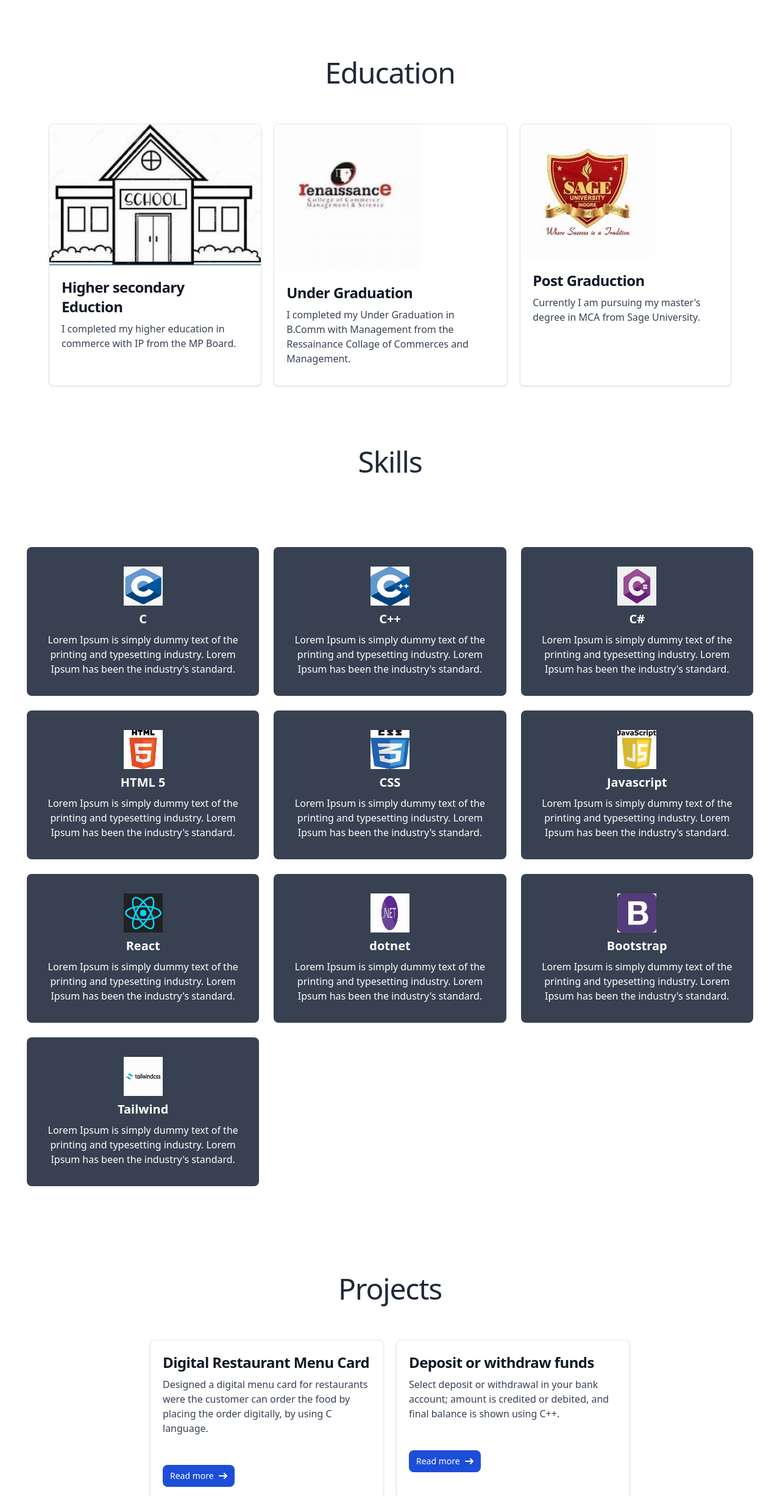
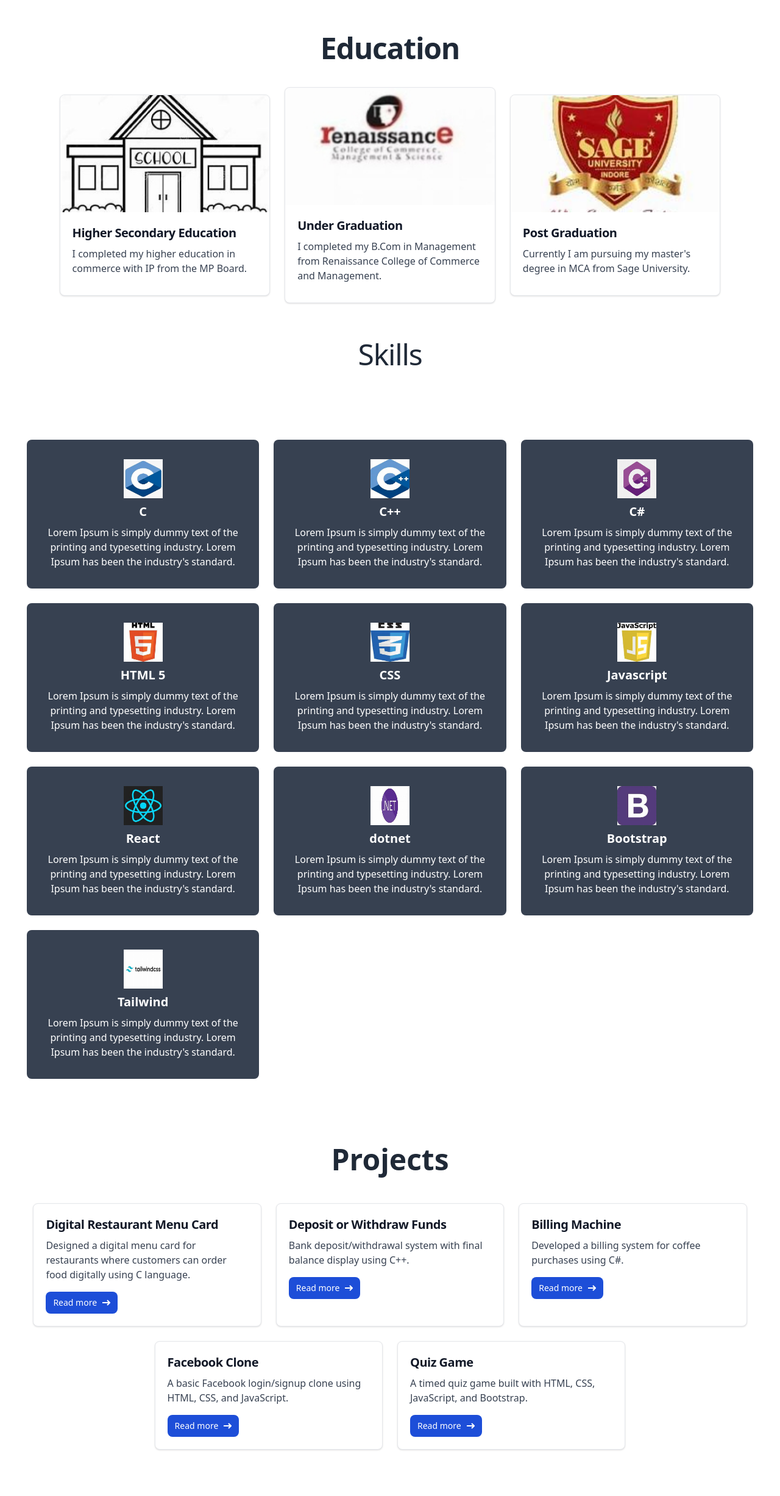
Before and after one commit to yaghyapran24chouksey/yaghya-portfolio, a React (Vite) app: page / in a window 1280 px wide. Shown: the part 1413-3866 px from the top of the page at 61% size. Built offline with nearby package versions, Linux system fonts and the light colour scheme.

Commit message:
17/04/2025

```diff
--- a/src/Components/Education/Education.jsx
+++ b/src/Components/Education/Education.jsx
@@ -5,62 +5,34 @@ import Sage_img from '../../assets/img/Sage_img.jpg'
 
 export default function Education() {
     return (
-        <div id='Education' className="mt-0 flex flex-cols flex-wrap items-center justify-around mx-auto p-20 text-gray-900 dark:text-white">
-            <h3 className="text-4xl leading-none tracking-tight text-gray-800 md:text-4xl lg:text-5xl dark:text-white mb-15">Education</h3>
+        <div id='Education' className="mt-0 flex flex-col items-center justify-center mx-auto px-4 py-10 text-gray-900 dark:text-white">
+            <h3 className="text-3xl sm:text-4xl lg:text-5xl font-bold tracking-tight text-gray-800 dark:text-white mb-10 text-center">Education</h3>
 
-            <div className="flex gap-5">
-
-                <div className="max-w-sm bg-white border border-gray-200 rounded-lg shadow-sm dark:bg-gray-800 dark:border-gray-700">
-                    <a>
-                        <img className="rounded-t-lg" src={school_img} alt="" />
-                    </a>
+            <div className="flex flex-col sm:flex-row sm:flex-wrap justify-center items-center gap-6 w-full max-w-6xl">
+                {/* Card 1 */}
+                <div className="w-full sm:w-[45%] lg:w-[30%] bg-white border border-gray-200 rounded-lg shadow-sm dark:bg-gray-800 dark:border-gray-700">
+                    <img className="rounded-t-lg w-full h-48 object-cover" src={school_img} alt="School" />
                     <div className="p-5">
-                        <a>
-                            <h5 className="mb-2 text-2xl font-bold tracking-tight text-gray-900 dark:text-white">Higher secondary Eduction</h5>
-                        </a>
-                        <p className="mb-3 font-normal text-gray-700 dark:text-gray-400">I completed my higher education in commerce with IP from the MP Board.</p>
-                        {/* <a href="#" className="mt-6 inline-flex items-center px-3 py-2 text-sm font-medium text-center text-white bg-blue-700 rounded-lg hover:bg-blue-800 focus:ring-4 focus:outline-none focus:ring-blue-300 dark:bg-blue-600 dark:hover:bg-blue-700 dark:focus:ring-blue-800">
-                            Read more
-                            <svg className="rtl:rotate-180 w-3.5 h-3.5 ms-2" aria-hidden="true" xmlns="http://www.w3.org/2000/svg" fill="none" viewBox="0 0 14 10">
-                                <path stroke="currentColor" strokeLinecap="round" strokeLinejoin="round" strokeWidth="2" d="M1 5h12m0 0L9 1m4 4L9 9" />
-                            </svg>
-                        </a> */}
+                        <h5 className="mb-2 text-xl font-bold tracking-tight text-gray-900 dark:text-white">Higher Secondary Education</h5>
+                        <p className="mb-3 text-gray-700 dark:text-gray-400">I completed my higher education in commerce with IP from the MP Board.</p>
                     </div>
                 </div>
 
-                <div className="max-w-sm bg-white border border-gray-200 rounded-lg shadow-sm dark:bg-gray-800 dark:border-gray-700">
-                    <a>
-                        <img className="rounded-t-lg" src={renaissance_img} alt="" />
-                    </a>
+                {/* Card 2 */}
+                <div className="w-full sm:w-[45%] lg:w-[30%] bg-white border border-gray-200 rounded-lg shadow-sm dark:bg-gray-800 dark:border-gray-700">
+                    <img className="rounded-t-lg w-full h-48 object-cover" src={renaissance_img} alt="College" />
                     <div className="p-5">
-                        <a>
-                            <h5 className="mb-2 text-2xl font-bold tracking-tight text-gray-900 dark:text-white">Under Graduation</h5>
-                        </a>
-                        <p className="mb-3 font-normal text-gray-700 dark:text-gray-400">I completed my Under Graduation in B.Comm with Management from the Ressainance Collage of Commerces and Management.</p>
-                        {/* <a href="#" className="inline-flex items-center px-3 py-2 text-sm font-medium text-center text-white bg-blue-700 rounded-lg hover:bg-blue-800 focus:ring-4 focus:outline-none focus:ring-blue-300 dark:bg-blue-600 dark:hover:bg-blue-700 dark:focus:ring-blue-800">
-                            Read more
-                            <svg className="rtl:rotate-180 w-3.5 h-3.5 ms-2" aria-hidden="true" xmlns="http://www.w3.org/2000/svg" fill="none" viewBox="0 0 14 10">
-                                <path stroke="currentColor" strokeLinecap="round" strokeLinejoin="round" strokeWidth="2" d="M1 5h12m0 0L9 1m4 4L9 9" />
-                            </svg>
-                        </a> */}
+                        <h5 className="mb-2 text-xl font-bold tracking-tight text-gray-900 dark:text-white">Under Graduation</h5>
+                        <p className="mb-3 text-gray-700 dark:text-gray-400">I completed my B.Com in Management from Renaissance College of Commerce and Management.</p>
                     </div>
                 </div>
 
-                <div className="max-w-sm bg-white border border-gray-200 rounded-lg shadow-sm dark:bg-gray-800 dark:border-gray-700">
-                    <a>
-                        <img className="rounded-t-lg" src={Sage_img} alt="" />
-                    </a>
+                {/* Card 3 */}
+                <div className="w-full sm:w-[45%] lg:w-[30%] bg-white border border-gray-200 rounded-lg shadow-sm dark:bg-gray-800 dark:border-gray-700">
+                    <img className="rounded-t-lg w-full h-48 object-cover" src={Sage_img} alt="Post Graduation" />
                     <div className="p-5">
-                        <a>
-                            <h5 className="mb-2 text-2xl font-bold tracking-tight text-gray-900 dark:text-white">Post Graduction</h5>
-                        </a>
-                        <p className="mb-3 font-normal text-gray-700 dark:text-gray-400">Currently I am pursuing my master's degree in MCA from Sage University.</p>
-                        {/* <a href="#" className="mt-6 inline-flex items-center px-3 py-2 text-sm font-medium text-center text-white bg-blue-700 rounded-lg hover:bg-blue-800 focus:ring-4 focus:outline-none focus:ring-blue-300 dark:bg-blue-600 dark:hover:bg-blue-700 dark:focus:ring-blue-800">
-                            Read more
-                            <svg className="rtl:rotate-180 w-3.5 h-3.5 ms-2" aria-hidden="true" xmlns="http://www.w3.org/2000/svg" fill="none" viewBox="0 0 14 10">
-                                <path stroke="currentColor" strokeLinecap="round" strokeLinejoin="round" strokeWidth="2" d="M1 5h12m0 0L9 1m4 4L9 9" />
-                            </svg>
-                        </a> */}
+                        <h5 className="mb-2 text-xl font-bold tracking-tight text-gray-900 dark:text-white">Post Graduation</h5>
+                        <p className="mb-3 text-gray-700 dark:text-gray-400">Currently I am pursuing my master's degree in MCA from Sage University.</p>
                     </div>
                 </div>
             </div>
--- a/src/Components/Projects/Projects.jsx
+++ b/src/Components/Projects/Projects.jsx
@@ -2,95 +2,81 @@ import React from 'react'
 
 export default function Projects() {
     return (
-        <div id='Projects' className='h-screen flex'>
-            <div className="mt-10 flex flex-cols flex-wrap items-center justify-around mx-auto p-15 text-gray-900 dark:text-white">
-                <h3 className="flex flex-cols text-4xl leading-none tracking-tight text-gray-800 md:text-4xl lg:text-5xl dark:text-white">Projects</h3>
-                <div className='flex gap-5 flex-wrap justify-center p-15'>
-                    <div className="max-w-sm bg-white border border-gray-200 rounded-lg shadow-sm dark:bg-gray-800 dark:border-gray-700">
-                        {/* <a href="#">
-                            <img className="rounded-t-lg item-center" src="" alt="" />
-                        </a> */}
+        <div id='Projects' className='w-full py-16 px-4 text-gray-900 dark:text-white'>
+            <div className="max-w-7xl mx-auto flex flex-col items-center justify-center">
+                <h3 className="text-3xl sm:text-4xl lg:text-5xl font-bold mb-12 text-center text-gray-800 dark:text-white">Projects</h3>
+
+                <div className='flex flex-col sm:flex-row sm:flex-wrap justify-center gap-6 w-full'>
+                    {/* Project Card 1 */}
+                    <div className="w-full sm:w-[45%] lg:w-[30%] bg-white border border-gray-200 rounded-lg shadow-sm dark:bg-gray-800 dark:border-gray-700">
                         <div className="p-5">
-                            <a>
-                                <h5 className="mb-2 text-2xl font-bold tracking-tight text-gray-900 dark:text-white">Digital Restaurant Menu Card</h5>
-                            </a>
-                            <p className="mb-3 font-normal text-gray-700 dark:text-gray-400">Designed a digital menu card for restaurants were the customer can order the food by placing the order digitally, by using C language.</p>
-                            <a href="https://github.com/yaghyapran24chouksey/Restro-menu-card.git" className="mt-9 inline-flex items-center px-3 py-2 text-sm font-medium text-center text-white bg-blue-700 rounded-lg hover:bg-blue-800 focus:ring-4 focus:outline-none focus:ring-blue-300 dark:bg-blue-600 dark:hover:bg-blue-700 dark:focus:ring-blue-800" target="_blank">
+                            <h5 className="mb-2 text-xl font-bold tracking-tight text-gray-900 dark:text-white">Digital Restaurant Menu Card</h5>
+                            <p className="mb-4 text-gray-700 dark:text-gray-400">Designed a digital menu card for restaurants where customers can order food digitally using C language.</p>
+                            <a href="https://github.com/yaghyapran24chouksey/Restro-menu-card.git" target="_blank" rel="noopener noreferrer"
+                                className="inline-flex items-center px-3 py-2 text-sm font-medium text-white bg-blue-700 rounded-lg hover:bg-blue-800 focus:ring-4 focus:outline-none focus:ring-blue-300 dark:bg-blue-600 dark:hover:bg-blue-700 dark:focus:ring-blue-800">
                                 Read more
-                                <svg className="rtl:rotate-180 w-3.5 h-3.5 ms-2" aria-hidden="true" xmlns="http://www.w3.org/2000/svg" fill="none" viewBox="0 0 14 10">
-                                    <path stroke="currentColor" strokeLinecap="round" strokeLinejoin="round" strokeWidth="2" d="M1 5h12m0 0L9 1m4 4L9 9" />
+                                <svg className="w-3.5 h-3.5 ml-2" fill="none" stroke="currentColor" strokeWidth="2" viewBox="0 0 14 10">
+                                    <path d="M1 5h12M9 1l4 4-4 4" />
                                 </svg>
                             </a>
                         </div>
                     </div>
 
-                    <div className="max-w-sm bg-white border border-gray-200 rounded-lg shadow-sm dark:bg-gray-800 dark:border-gray-700">
-                        {/* <a>
-                            <img className="rounded-t-lg" src="#" alt="" />
-                        </a> */}
+                    {/* Project Card 2 */}
+                    <div className="w-full sm:w-[45%] lg:w-[30%] bg-white border border-gray-200 rounded-lg shadow-sm dark:bg-gray-800 dark:border-gray-700">
                         <div className="p-5">
-                            <a>
-                                <h5 className="mb-2 text-2xl font-bold tracking-tight text-gray-900 dark:text-white">Deposit or withdraw funds</h5>
-                            </a>
-                            <p className="mb-3 font-normal text-gray-700 dark:text-gray-400">Select deposit or withdrawal in your bank account; amount is credited or debited, and final balance is shown using C++.</p>
-                            <a href="https://github.com/yaghyapran24chouksey/Deposite-and-withdrawal-in-bank-account.git" className="mt-9 inline-flex items-center px-3 py-2 text-sm font-medium text-center text-white bg-blue-700 rounded-lg hover:bg-blue-800 focus:ring-4 focus:outline-none focus:ring-blue-300 dark:bg-blue-600 dark:hover:bg-blue-700 dark:focus:ring-blue-800" target="_blank">
+                            <h5 className="mb-2 text-xl font-bold tracking-tight text-gray-900 dark:text-white">Deposit or Withdraw Funds</h5>
+                            <p className="mb-4 text-gray-700 dark:text-gray-400">Bank deposit/withdrawal system with final balance display using C++.</p>
+                            <a href="https://github.com/yaghyapran24chouksey/Deposite-and-withdrawal-in-bank-account.git" target="_blank" rel="noopener noreferrer"
+                                className="inline-flex items-center px-3 py-2 text-sm font-medium text-white bg-blue-700 rounded-lg hover:bg-blue-800 focus:ring-4 focus:outline-none focus:ring-blue-300 dark:bg-blue-600 dark:hover:bg-blue-700 dark:focus:ring-blue-800">
                                 Read more
-                                <svg className="rtl:rotate-180 w-3.5 h-3.5 ms-2" aria-hidden="true" xmlns="http://www.w3.org/2000/svg" fill="none" viewBox="0 0 14 10">
-                                    <path stroke="currentColor" strokeLinecap="round" strokeLinejoin="round" strokeWidth="2" d="M1 5h12m0 0L9 1m4 4L9 9" />
+                                <svg className="w-3.5 h-3.5 ml-2" fill="none" stroke="currentColor" strokeWidth="2" viewBox="0 0 14 10">
+                                    <path d="M1 5h12M9 1l4 4-4 4" />
                                 </svg>
                             </a>
                         </div>
                     </div>
 
-                    <div className="max-w-sm bg-white border border-gray-200 rounded-lg shadow-sm dark:bg-gray-800 dark:border-gray-700">
-                        {/* <a href="#">
-                            <img className="rounded-t-lg" src="#" alt="" />
-                        </a> */}
+                    {/* Project Card 3 */}
+                    <div className="w-full sm:w-[45%] lg:w-[30%] bg-white border border-gray-200 rounded-lg shadow-sm dark:bg-gray-800 dark:border-gray-700">
                         <div className="p-5">
-                            <a>
-                                <h5 className="mb-2 text-2xl font-bold tracking-tight text-gray-900 dark:text-white">Billing machine</h5>
-                            </a>
-                            <p className="mb-3 font-normal text-gray-700 dark:text-gray-400">Develped a program for coffee purchases with billing functionality by C#.</p>
-                            <a href="https://github.com/yaghyapran24chouksey/Billing-machine.git" className="mt-14 inline-flex items-center px-3 py-2 text-sm font-medium text-center text-white bg-blue-700 rounded-lg hover:bg-blue-800 focus:ring-4 focus:outline-none focus:ring-blue-300 dark:bg-blue-600 dark:hover:bg-blue-700 dark:focus:ring-blue-800" target="_blank">
+                            <h5 className="mb-2 text-xl font-bold tracking-tight text-gray-900 dark:text-white">Billing Machine</h5>
+                            <p className="mb-4 text-gray-700 dark:text-gray-400">Developed a billing system for coffee purchases using C#.</p>
+                            <a href="https://github.com/yaghyapran24chouksey/Billing-machine.git" target="_blank" rel="noopener noreferrer"
+                                className="inline-flex items-center px-3 py-2 text-sm font-medium text-white bg-blue-700 rounded-lg hover:bg-blue-800 focus:ring-4 focus:outline-none focus:ring-blue-300 dark:bg-blue-600 dark:hover:bg-blue-700 dark:focus:ring-blue-800">
                                 Read more
-                                <svg className="rtl:rotate-180 w-3.5 h-3.5 ms-2" aria-hidden="true" xmlns="http://www.w3.org/2000/svg" fill="none" viewBox="0 0 14 10">
-                                    <path stroke="currentColor" strokeLinecap="round" strokeLinejoin="round" strokeWidth="2" d="M1 5h12m0 0L9 1m4 4L9 9" />
+                                <svg className="w-3.5 h-3.5 ml-2" fill="none" stroke="currentColor" strokeWidth="2" viewBox="0 0 14 10">
+                                    <path d="M1 5h12M9 1l4 4-4 4" />
                                 </svg>
                             </a>
                         </div>
                     </div>
 
-                    <div className="max-w-sm bg-white border border-gray-200 rounded-lg shadow-sm dark:bg-gray-800 dark:border-gray-700">
-                        {/* <a>
-                            <img className="rounded-t-lg" src="#" alt="" />
-                        </a> */}
+                    {/* Project Card 4 */}
+                    <div className="w-full sm:w-[45%] lg:w-[30%] bg-white border border-gray-200 rounded-lg shadow-sm dark:bg-gray-800 dark:border-gray-700">
                         <div className="p-5">
-                            <a>
-                                <h5 className="mb-2 text-2xl font-bold tracking-tight text-gray-900 dark:text-white">Facebook Clone</h5>
-                            </a>
-                            <p className="mb-3 font-normal text-gray-700 dark:text-gray-400">Clone of Facebook login and Signup Page by html,css and javascript.</p>
-                            <a href="https://github.com/yaghyapran24chouksey/Clone-of-facebook.git" className="mt-14 inline-flex items-center px-3 py-2 text-sm font-medium text-center text-white bg-blue-700 rounded-lg hover:bg-blue-800 focus:ring-4 focus:outline-none focus:ring-blue-300 dark:bg-blue-600 dark:hover:bg-blue-700 dark:focus:ring-blue-800" target="_blank">
+                            <h5 className="mb-2 text-xl font-bold tracking-tight text-gray-900 dark:text-white">Facebook Clone</h5>
+                            <p className="mb-4 text-gray-700 dark:text-gray-400">A basic Facebook login/signup clone using HTML, CSS, and JavaScript.</p>
+                            <a href="https://github.com/yaghyapran24chouksey/Clone-of-facebook.git" target="_blank" rel="noopener noreferrer"
+                                className="inline-flex items-center px-3 py-2 text-sm font-medium text-white bg-blue-700 rounded-lg hover:bg-blue-800 focus:ring-4 focus:outline-none focus:ring-blue-300 dark:bg-blue-600 dark:hover:bg-blue-700 dark:focus:ring-blue-800">
                                 Read more
-                                <svg className="rtl:rotate-180 w-3.5 h-3.5 ms-2" aria-hidden="true" xmlns="http://www.w3.org/2000/svg" fill="none" viewBox="0 0 14 10">
-                                    <path stroke="currentColor" strokeLinecap="round" strokeLinejoin="round" strokeWidth="2" d="M1 5h12m0 0L9 1m4 4L9 9" />
+                                <svg className="w-3.5 h-3.5 ml-2" fill="none" stroke="currentColor" strokeWidth="2" viewBox="0 0 14 10">
+                                    <path d="M1 5h12M9 1l4 4-4 4" />
                                 </svg>
                             </a>
                         </div>
                     </div>
 
-                    <div className="max-w-sm bg-white border border-gray-200 rounded-lg shadow-sm dark:bg-gray-800 dark:border-gray-700">
-                        {/* <a>
-                            <img className="rounded-t-lg" src="#" alt="" />
-                        </a> */}
+                    {/* Project Card 5 */}
+                    <div className="w-full sm:w-[45%] lg:w-[30%] bg-white border border-gray-200 rounded-lg shadow-sm dark:bg-gray-800 dark:border-gray-700">
                         <div className="p-5">
-                            <a>
-                                <h5 className="mb-2 text-2xl font-bold tracking-tight text-gray-900 dark:text-white">Quize Game</h5>
-                            </a>
-                            <p className="mb-3 font-normal text-gray-700 dark:text-gray-400">Develop a Quize game where user need to gave the answer of the question asked in an given time by using html,css,js and bootstrap.</p>
-                            <a href="https://github.com/yaghyapran24chouksey/Quize-game.git" className="mt-7 inline-flex items-center px-3 py-2 text-sm font-medium text-center text-white bg-blue-700 rounded-lg hover:bg-blue-800 focus:ring-4 focus:outline-none focus:ring-blue-300 dark:bg-blue-600 dark:hover:bg-blue-700 dark:focus:ring-blue-800" target="_blank">
+                            <h5 className="mb-2 text-xl font-bold tracking-tight text-gray-900 dark:text-white">Quiz Game</h5>
+                            <p className="mb-4 text-gray-700 dark:text-gray-400">A timed quiz game built with HTML, CSS, JavaScript, and Bootstrap.</p>
+                            <a href="https://github.com/yaghyapran24chouksey/Quize-game.git" target="_blank" rel="noopener noreferrer"
+                                className="inline-flex items-center px-3 py-2 text-sm font-medium text-white bg-blue-700 rounded-lg hover:bg-blue-800 focus:ring-4 focus:outline-none focus:ring-blue-300 dark:bg-blue-600 dark:hover:bg-blue-700 dark:focus:ring-blue-800">
                                 Read more
-                                <svg className="rtl:rotate-180 w-3.5 h-3.5 ms-2" aria-hidden="true" xmlns="http://www.w3.org/2000/svg" fill="none" viewBox="0 0 14 10">
-                                    <path stroke="currentColor" strokeLinecap="round" strokeLinejoin="round" strokeWidth="2" d="M1 5h12m0 0L9 1m4 4L9 9" />
+                                <svg className="w-3.5 h-3.5 ml-2" fill="none" stroke="currentColor" strokeWidth="2" viewBox="0 0 14 10">
+                                    <path d="M1 5h12M9 1l4 4-4 4" />
                                 </svg>
                             </a>
                         </div>
```
Also changed, not shown: src/Components/Contact/Contact.jsx (+4 -34 lines).
